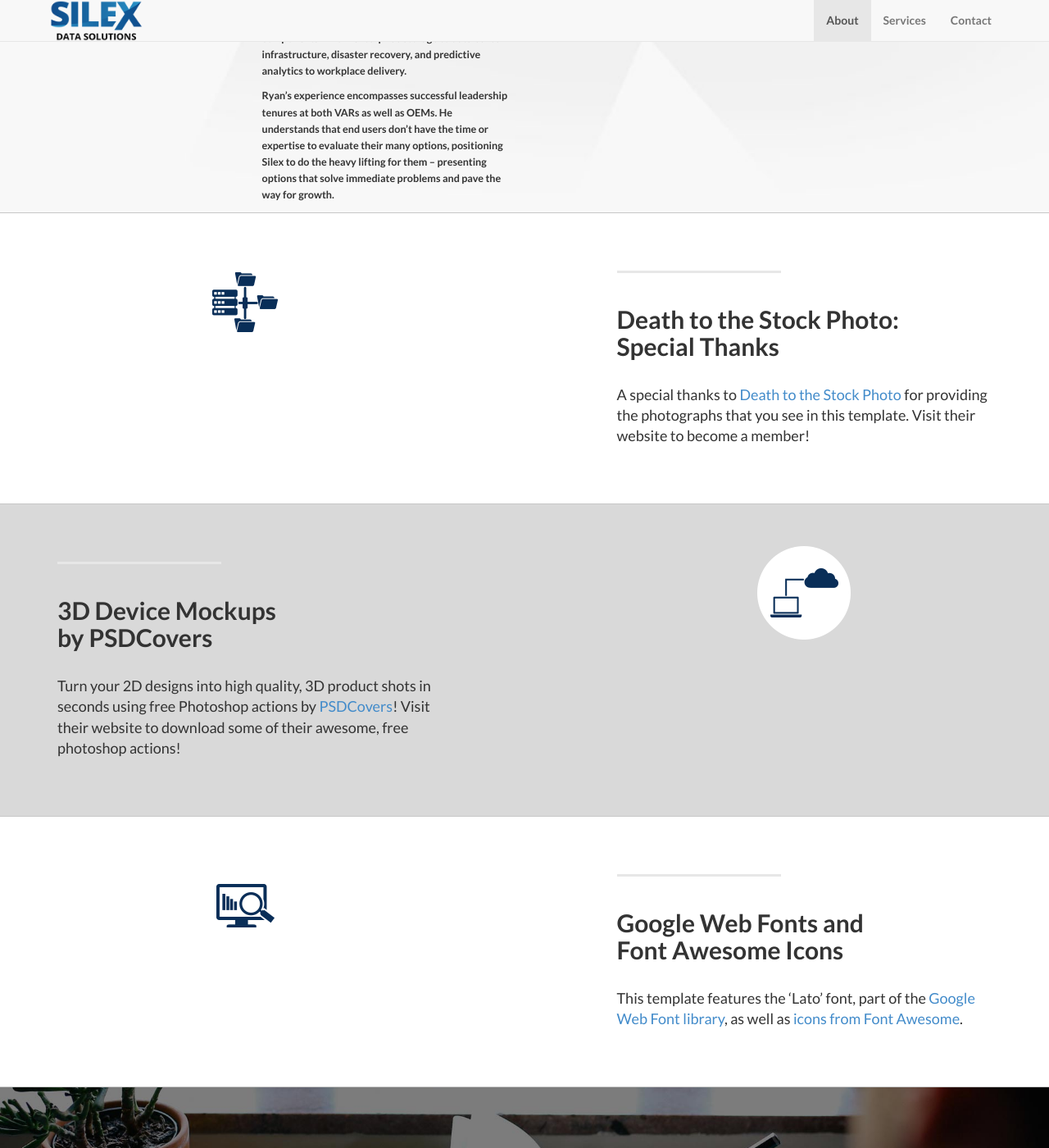
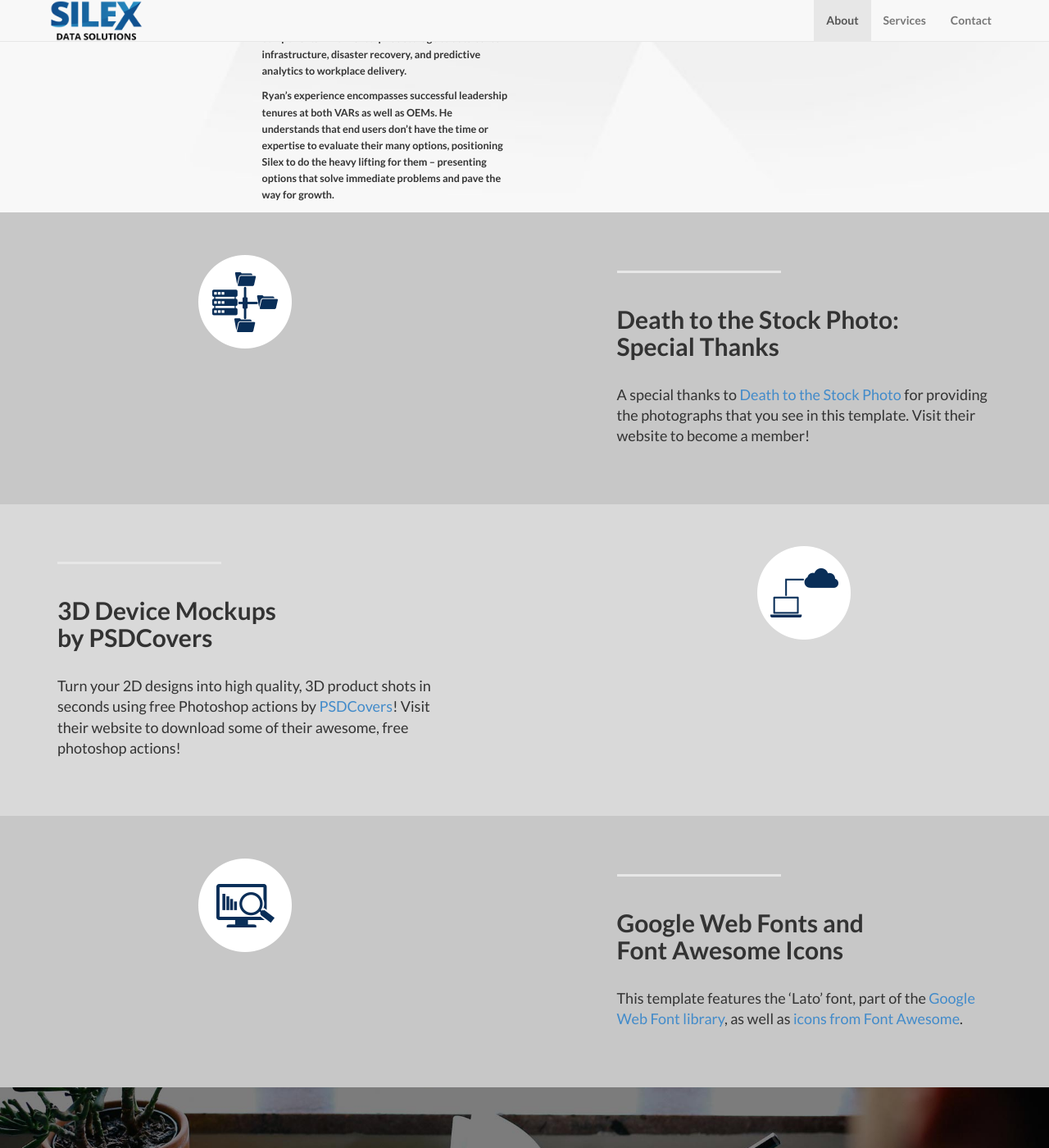
Before and after one commit to SilexDataSolutions/silexdatasolutions.github.io, a Jekyll site: the page built from index.html, in a window 1280 px wide and 1400 px high, scrolled down 1970 px. Shown: the whole window at 82% size. Built offline with Jekyll 4.4.1, drawn with Linux system fonts in a browser that asks for light colours.

Commit message:
Continuing to fix this crap...

```diff
--- a/css/landing-page.css
+++ b/css/landing-page.css
@@ -101,6 +101,7 @@ h6 {
     padding: 50px 0;
     border-top: 1px solid #c7c7c7;
     border-bottom: 1px solid #c7c7c7;
+    background-color: #c7c7c7;
 }
 
 .section-heading {
```
